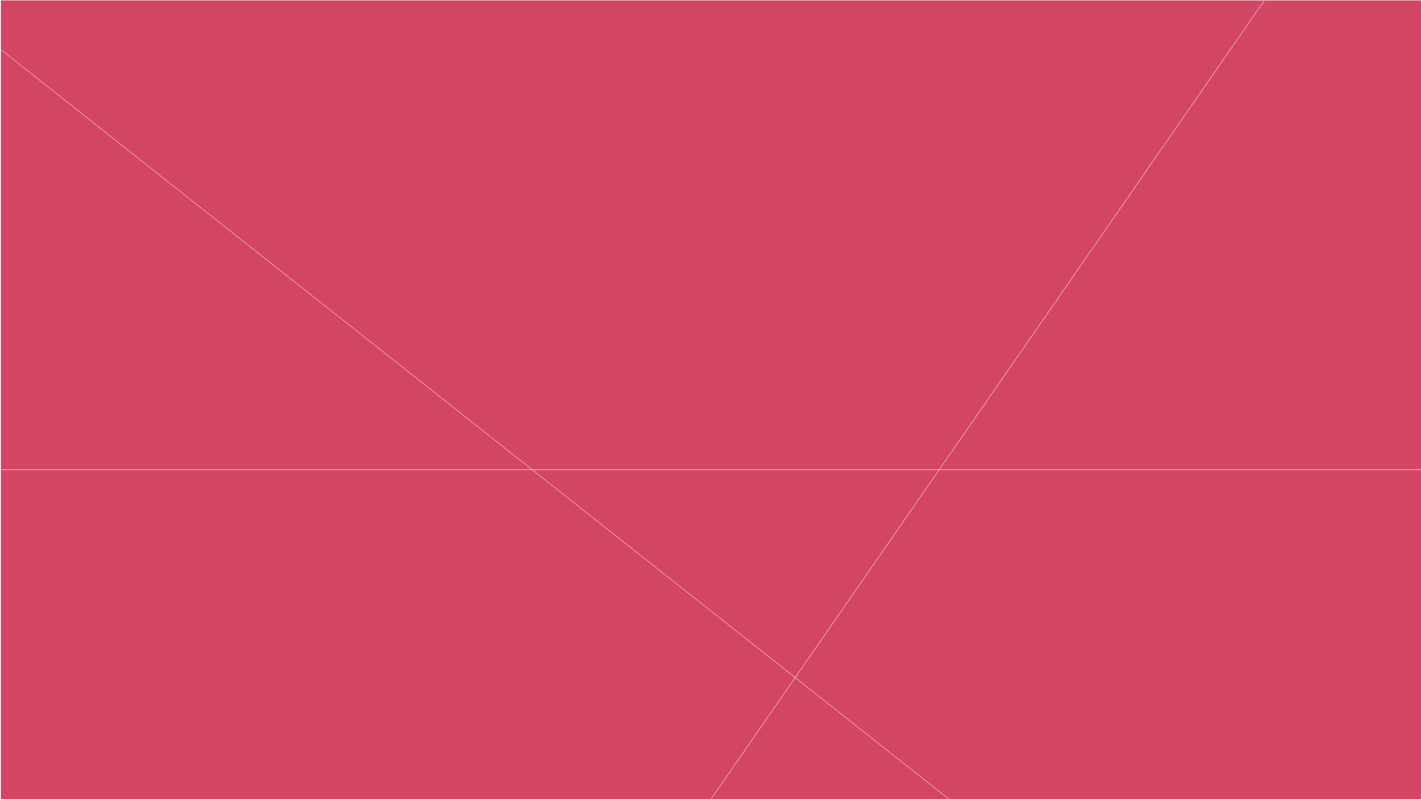
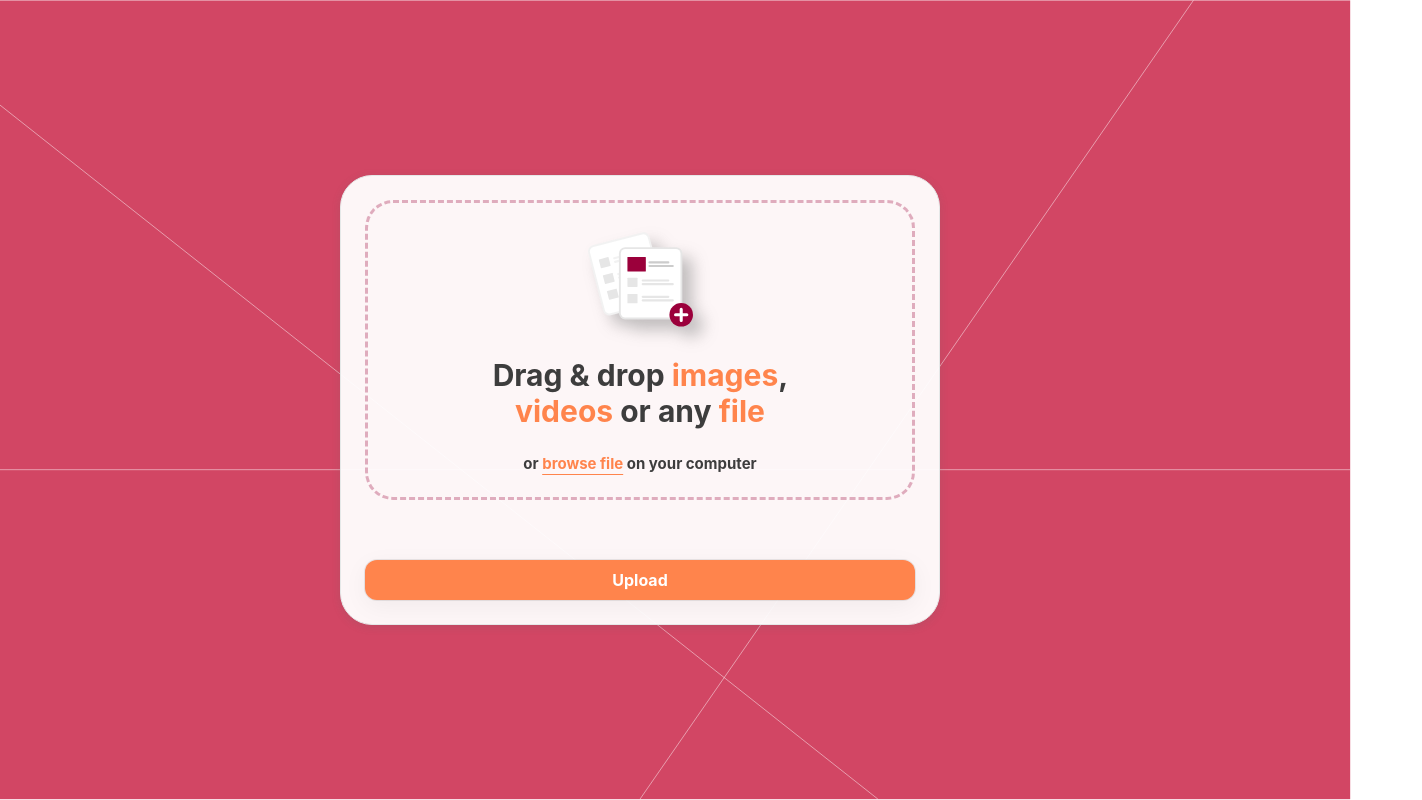
Before and after one commit to alexandregrare/Hackathon-Starton-Epitech-PoC-2022, a React (Create React App) app in the folder frontend/: page / in a window 1280 px wide. Shown: the whole page, 1422 px wide, since content can reach past the window. Built offline with nearby package versions, Linux system fonts and the light colour scheme.

Commit message:
add: fist step for the upload page

```diff
--- a/frontend/src/pages/Home/index.tsx
+++ b/frontend/src/pages/Home/index.tsx
@@ -1,17 +1,51 @@
 import styled from "styled-components";
-import React from "react";
+import React, {useCallback, useState} from "react";
 
 const Home = (): JSX.Element => {
+  const [isDragOver, setIsDragOver] = useState(false);
+
+  const handleDragOver = useCallback((e) => {
+    e.preventDefault();
+    setIsDragOver(true);
+  }, []);
+
+  const handleDragEnd = useCallback((e) => {
+    e.preventDefault();
+    setIsDragOver(false);
+  }, [isDragOver]);
+
+  const handleDrop = useCallback((e) => {
+    e.preventDefault();
+    console.log('DROP')
+  }, [])
+
   return (
     <Container>
       <Background src={'/assets/back4.svg'} />
+      <UploaderContainer>
+        <DropArea onDragOver={handleDragOver} onDrop={handleDrop} onDragLeave={handleDragEnd} >
+          <AddFileIcon src={'/assets/add_file.svg'} />
+          <PrincipalDescription>Drag & drop <ImportantWord>images</ImportantWord>, <ImportantWord>videos</ImportantWord> or any <ImportantWord>file</ImportantWord></PrincipalDescription>
+          <SecondaryDescription>or <ImportantWordLink>browse file</ImportantWordLink> on your computer</SecondaryDescription>
+        </DropArea>
+        <Button>Upload</Button>
+      </UploaderContainer>
     </Container>
   );
 };
 
 const Container = styled.div`
+  display: flex;
+  align-items: center;
+  justify-content: center;
   width: 100%;
   height: 100%;
+  user-select: none;
+
+  @media screen and (max-width: 850px) {
+    padding: 24px;
+    box-sizing: border-box;
+  }
 `;
 
 const Background = styled.img`
@@ -19,4 +53,89 @@ const Background = styled.img`
   height: 100%;
 `;
 
+const UploaderContainer = styled.div`
+  display: flex;
+  align-items: center;
+  justify-content: space-between;
+  flex-direction: column;
+  width: 600px;
+  height: 450px;
+  background: rgba(255, 255, 255, 0.95);
+  border: 1px solid #E5E8E8;
+  border-radius: 32px;
+  z-index: 1;
+  padding: 24px;
+  box-sizing: border-box;
+  box-shadow: rgba(99, 99, 99, 0.2) 0 2px 8px 0;
+`;
+
+const DropArea = styled.div`
+  display: flex;
+  flex-direction: column;
+  align-items: center;
+  justify-content: space-between;
+  width: 100%;
+  height: 300px;
+  border: 3px rgba(155, 0, 59, 0.3) dashed;
+  border-radius: 28px;
+  padding: 24px;
+  box-sizing: border-box;
+  overflow-y: scroll;
+`;
+
+const AddFileIcon = styled.img`
+  width: 105px;
+  height: 105px;
+  filter: drop-shadow(10px 10px 8px rgba(103, 102, 102, 0.4));
+`;
+
+const PrincipalDescription = styled.h1`
+  font-size: 30px;
+  width: 60%;
+  text-align: center;
+  margin: 12px 0 0 0;
+  color: #3D3D3D;
+`;
+
+const ImportantWord = styled.span`
+  margin: 0;
+  color: #FF844C;
+`;
+
+const SecondaryDescription = styled.h1`
+  font-size: 15px;
+  width: 50%;
+  text-align: center;
+  margin: 12px 0 0 0;
+  color: #3D3D3D;
+`;
+
+const ImportantWordLink = styled.span`
+  margin: 0;
+  color: #FF844C;
+  text-decoration: 1px #FF844C solid underline;
+  text-underline-offset: 5px;
+  cursor: pointer;
+`;
+
+const Button = styled.div`
+  display: flex;
+  justify-content: center;
+  align-items: center;
+  width: 100%;
+  height: 40px;
+  border-radius: 12px;
+  background: #FF844C;
+  text-align: center;
+  color: white;
+  font-size: 16px;
+  cursor: pointer;
+  box-shadow: rgba(0, 0, 0, 0.05) 0 6px 24px 0, rgba(0, 0, 0, 0.08) 0 0 0 1px;
+  font-weight: bold;
+
+  :hover {
+    background: rgba(255, 132, 76, 0.8);
+  }
+`;
+
 export default Home;
```
Also changed, not shown: frontend/public/assets/add_file.svg (added).
